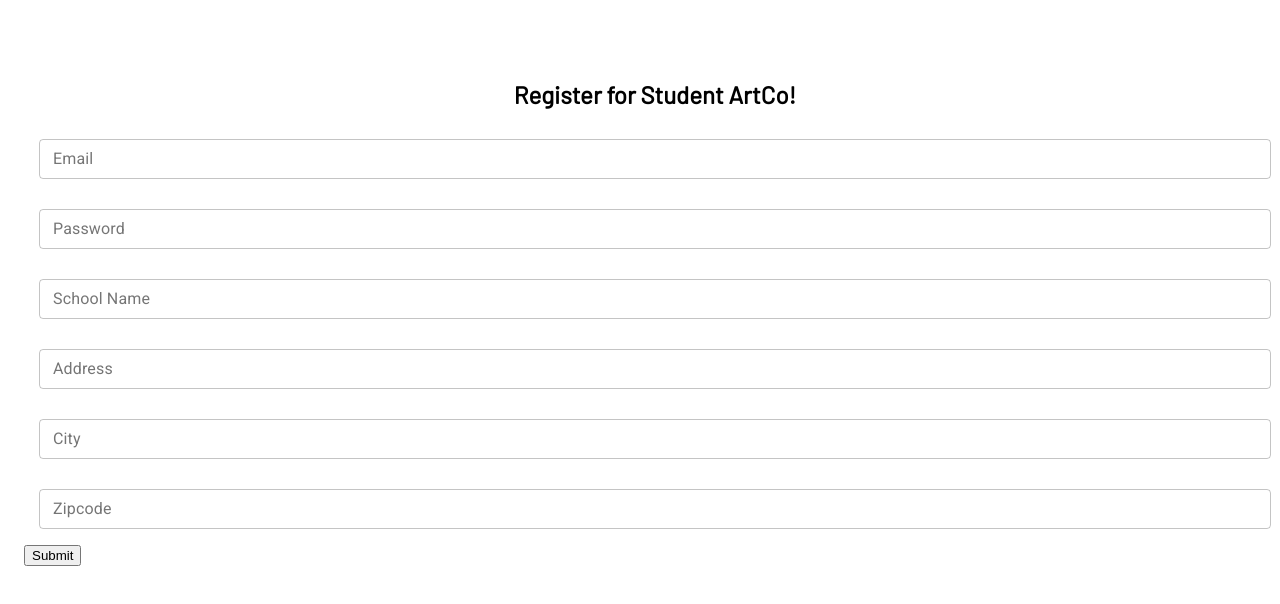
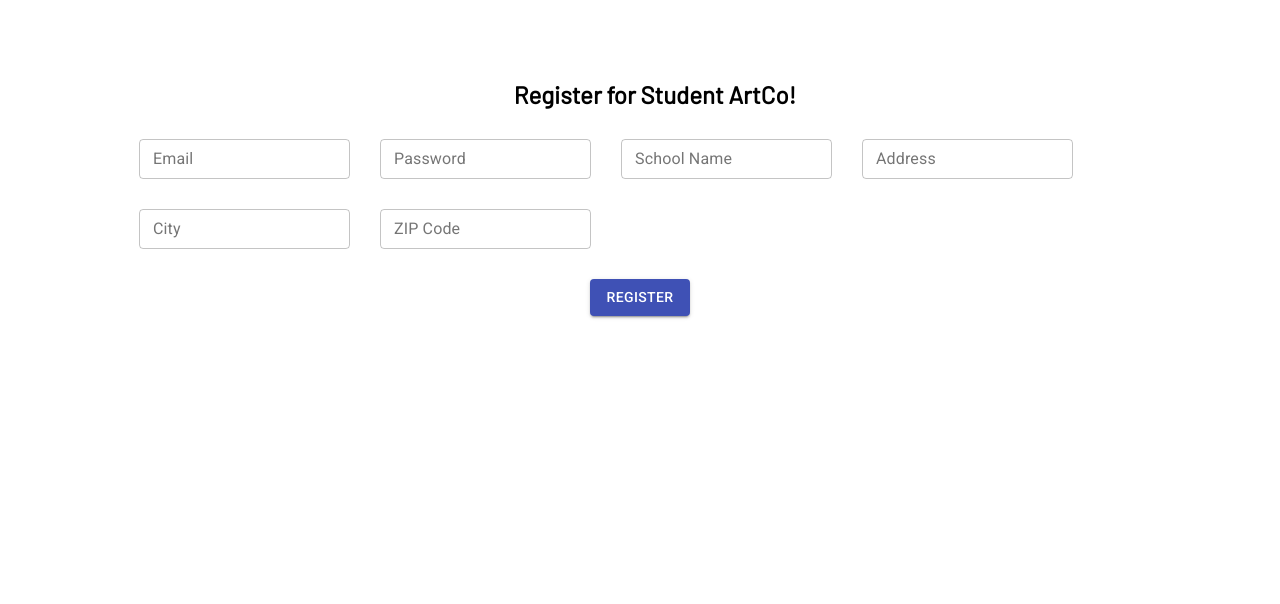
Before and after one commit to BloomTech-Labs/student-art-collection-fe, a React (Create React App) app: page /register in a window 1280 px wide. Shown: the top 604 px of the page. Built offline with nearby package versions, Linux system fonts and the light colour scheme; no server answers.

Commit message:
styled button, added margin-left on textfield box

```diff
--- a/src/components/forms/Register.js
+++ b/src/components/forms/Register.js
@@ -104,14 +104,14 @@
   return (
     <>
     <h2 style={styles.heading}>Register for Student ArtCo!</h2>
-     <Box display='flex' justifyContent='center'>
+     <Box display='flex' style={styles.textfieldbox}>
       <form onSubmit={onSubmit}>
         <TextField
           variant='outlined'
           label='Email'
           style={styles.textfield}
           size='small'
-          fullWidth={true}
+          fullWidth={false}
           type='text'
           name='email'
           value={email}
@@ -123,7 +123,7 @@
           label='Password'
           style={styles.textfield}
           size='small'
-          fullWidth={true}
+          fullWidth={false}
           type='text'
           name='password'
           value={password}
@@ -135,7 +135,7 @@
           label='School Name'
           style={styles.textfield}
           size='small'
-          fullWidth={true}
+          fullWidth={false}
           type='text'
           name='school name'
           value={schoolName}
@@ -147,7 +147,7 @@
           label='Address'
           style={styles.textfield}
           size='small'
-          fullWidth={true}
+          fullWidth={false}
           type='text'
           name='address'
           value={address}
@@ -159,7 +159,7 @@
           label='City'
           style={styles.textfield}
           size='small'
-          fullWidth={true}
+          fullWidth={false}
           type='text'
           name='city'
           value={city}
@@ -168,10 +168,10 @@
         />
         <TextField
           variant='outlined'
-          label='Zipcode'
+          label='ZIP Code'
           style={styles.textfield}
           size='small'
-          fullWidth={true}
+          fullWidth={false}
           type='text'
           name='zipcode'
           value={zipcode}
@@ -180,7 +180,16 @@
         />
         </form>
         </Box>
-        <button type='submit'>Submit</button>
+        <Box display='flex' justifyContent='center'>
+        <Button
+          variant='contained'
+          style={styles.button}
+          color='primary'
+          type='submit'
+        >
+          Register
+        </Button>
+        </Box>
     </>
   );
 };
@@ -202,6 +211,9 @@
   button: {
     margin: 15,
   },
+  textfieldbox: {
+    marginLeft: 100,
+  },
 };
 
 export default Register;
```
